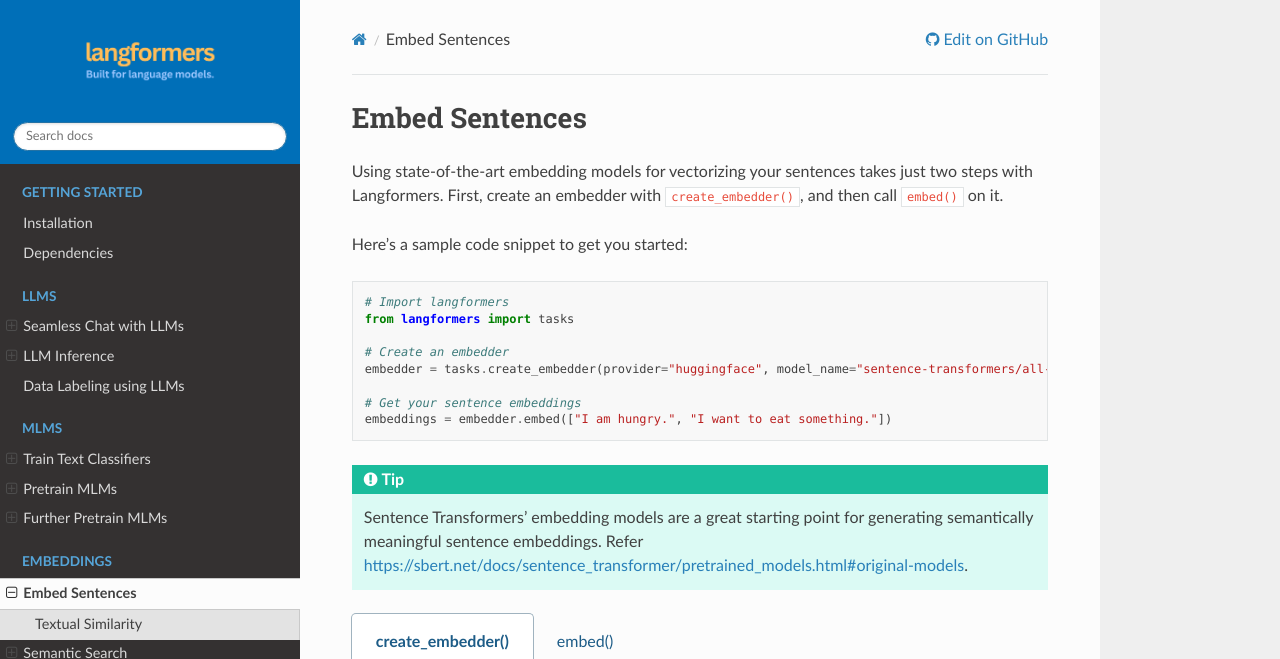
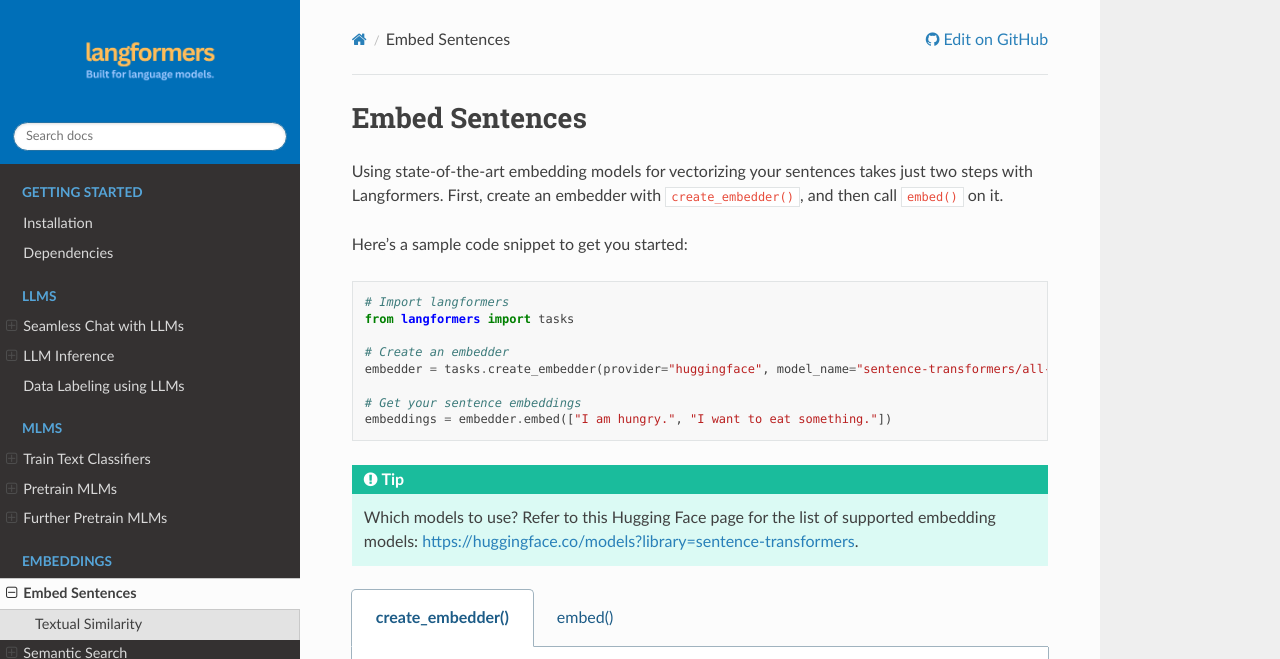
Before and after one commit to langformers/langformers, a Sphinx documentation site: the page built from docs/source/embed-sentences.rst, in a window 1280 px wide and 1378 px high, cut to the strip 0-659 px from the top of the window. Built offline with Sphinx 7.4.7 and the Read the Docs theme 3.1.0, drawn with Linux system fonts in a browser that asks for light colours.

Commit message:
Supported embedding models list ref added.

```diff
--- a/docs/source/embed-sentences.rst
+++ b/docs/source/embed-sentences.rst
@@ -19,8 +19,7 @@ Here's a sample code snippet to get you started:
 
 .. tip::
 
-    Sentence Transformers' embedding models are a great starting point for generating semantically
-    meaningful sentence embeddings. Refer https://sbert.net/docs/sentence_transformer/pretrained_models.html#original-models.
+    Which models to use? Refer to this Hugging Face page for the list of supported embedding models: https://huggingface.co/models?library=sentence-transformers.
 
 .. tabs::
 
```
